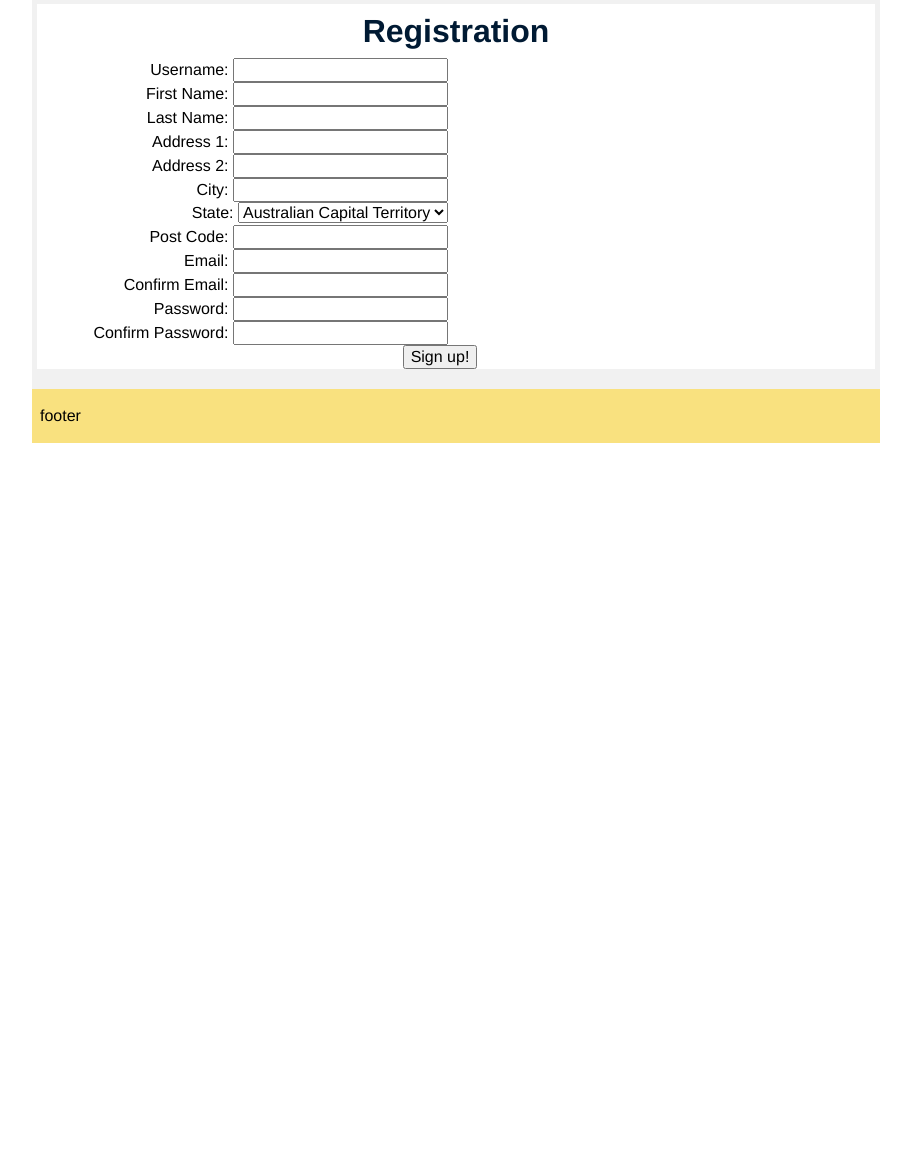
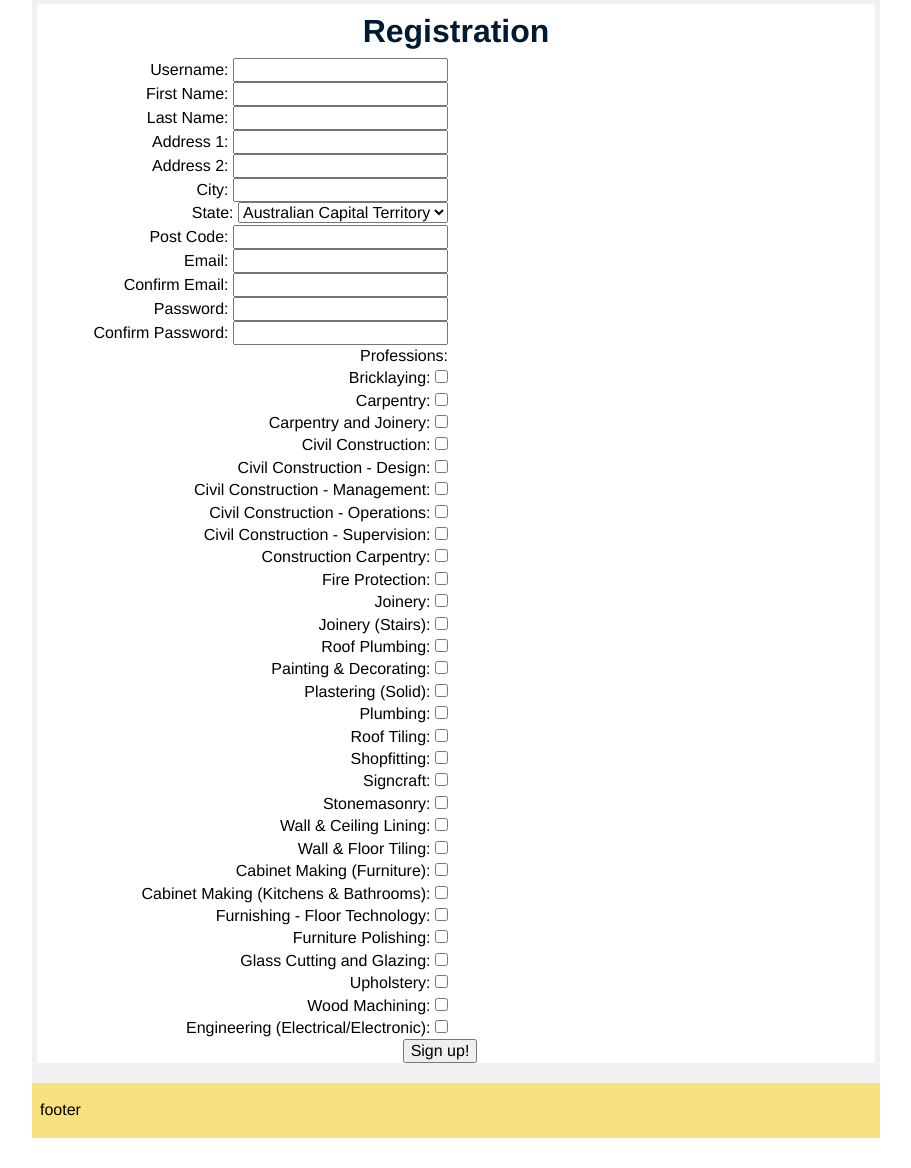
Before and after one commit to Mattw46/CPT375-A2, a PHP site: page /register.php in a window 1280 px wide. Shown: the part 107-1275 px from the top of the page, without its empty margins (184-1095 px from the left). Before the commit the page ends 550 px from the top, so only its background shows below. Run offline with PHP 8.4, Linux system fonts and the light colour scheme; grey boxes labelled with a size stand in for pictures from a placeholder-image service; style sheets or scripts are compiled from the project's sources; some libraries are stand-ins or nearby versions.

Commit message:
added professions to register.php

```diff
--- a/php/components/content/register.php
+++ b/php/components/content/register.php
@@ -64,6 +64,39 @@
                         <label for="confirmPasswordField">Confirm Password:</label>
                         <input id="confirmPasswordField" name="confirmPassword" type="password">
                     </div>
+                    <div class="col-xs-12">
+                        <label for="professionField">Professions:</label><br>
+                        Bricklaying: <input id=professionField type="checkbox" name="profession[1]" value="1"><br>
+                        Carpentry: <input id=professionField type="checkbox" name="profession[2]" value="1"><br>
+                        Carpentry and Joinery: <input id=professionField type="checkbox" name="profession[3]" value="1"><br>
+                        Civil Construction: <input id=professionField type="checkbox" name="profession[4]" value="1"><br>
+                        Civil Construction - Design: <input id=professionField type="checkbox" name="profession[5]" value="1"><br>
+                        Civil Construction - Management: <input id=professionField type="checkbox" name="profession[6]" value="1"><br>
+                        Civil Construction - Operations: <input id=professionField type="checkbox" name="profession[7]" value="1"><br>
+                        Civil Construction - Supervision: <input id=professionField type="checkbox" name="profession[8]" value="1"><br>
+                        Construction Carpentry: <input id=professionField type="checkbox" name="profession[9]" value="1"><br>
+                        Fire Protection: <input id=professionField type="checkbox" name="profession[10]" value="1"><br>
+                        Joinery: <input id=professionField type="checkbox" name="profession[11]" value="1"><br>
+                        Joinery (Stairs): <input id=professionField type="checkbox" name="profession[12]" value="1"><br>
+                        Roof Plumbing: <input id=professionField type="checkbox" name="profession[13]" value="1"><br>
+                        Painting & Decorating: <input id=professionField type="checkbox" name="profession[14]" value="1"><br>
+                        Plastering (Solid): <input id=professionField type="checkbox" name="profession[15]" value="1"><br>
+                        Plumbing: <input id=professionField type="checkbox" name="profession[16]" value="1"><br>
+                        Roof Tiling: <input id=professionField type="checkbox" name="profession[17]" value="1"><br>
+                        Shopfitting: <input id=professionField type="checkbox" name="profession[18]" value="1"><br>
+                        Signcraft: <input id=professionField type="checkbox" name="profession[19]" value="1"><br>
+                        Stonemasonry: <input id=professionField type="checkbox" name="profession[20]" value="1"><br>
+                        Wall & Ceiling Lining: <input id=professionField type="checkbox" name="profession[21]" value="1"><br>
+                        Wall & Floor Tiling: <input id=professionField type="checkbox" name="profession[22]" value="1"><br>
+                        Cabinet Making (Furniture): <input id=professionField type="checkbox" name="profession[23]" value="1"><br>
+                        Cabinet Making (Kitchens & Bathrooms): <input id=professionField type="checkbox" name="profession[24]" value="1"><br>
+                        Furnishing - Floor Technology: <input id=professionField type="checkbox" name="profession[25]" value="1"><br>
+                        Furniture Polishing: <input id=professionField type="checkbox" name="profession[26]" value="1"><br>
+                        Glass Cutting and Glazing: <input id=professionField type="checkbox" name="profession[27]" value="1"><br>
+                        Upholstery: <input id=professionField type="checkbox" name="profession[28]" value="1"><br>
+                        Wood Machining: <input id=professionField type="checkbox" name="profession[29]" value="1"><br>
+                        Engineering (Electrical/Electronic): <input id=professionField type="checkbox" name="profession[30]" value="1"><br>
+                    </div>
                 </div>
             </div>
         </div>
```
